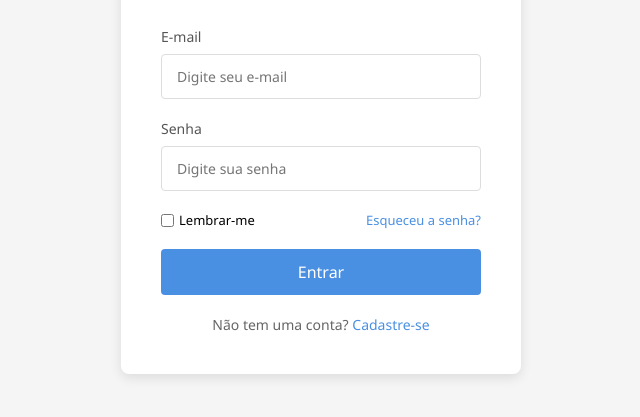
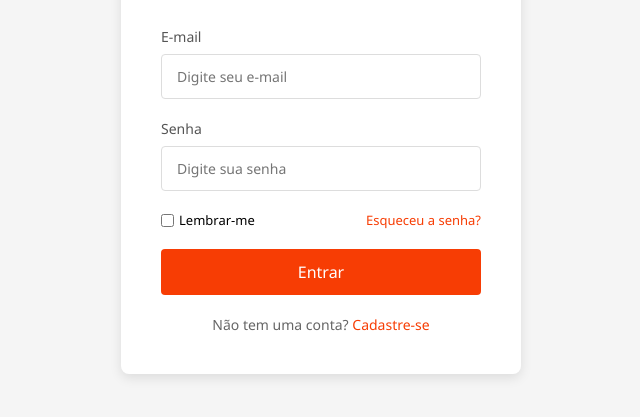
Before and after one commit to GiovannaVeloso33/paginaLogin, a plain HTML site: page index.html in a window 1280 px wide. Shown: the part 275-692 px from the top of the page, without its empty margins (319-959 px from the left). Drawn offline with Linux system fonts and the light colour scheme.

Commit message:
Alteração da cor azul pro laranja

```diff
--- a/style.css
+++ b/style.css
@@ -60,7 +60,7 @@
         }
 
         .form-group input:focus {
-            border-color: #4a90e2;
+            border-color: #f73d04;
             outline: none;
         }
 
@@ -82,14 +82,14 @@
         }
 
         .forgot-password a {
-            color: #4a90e2;
+            color: #f73d04;
             text-decoration: none;
         }
 
         .login-button {
             width: 100%;
             padding: 12px;
-            background-color: #4a90e2;
+            background-color: #f73d04;
             color: white;
             border: none;
             border-radius: 4px;
@@ -100,7 +100,7 @@
         }
 
         .login-button:hover {
-            background-color: #3a7bc8;
+            background-color: #f73d04;
         }
 
         .signup-link {
@@ -111,7 +111,7 @@
         }
 
         .signup-link a {
-            color: #4a90e2;
+            color: #f73d04;
             text-decoration: none;
             font-weight: 500;
         }
```
